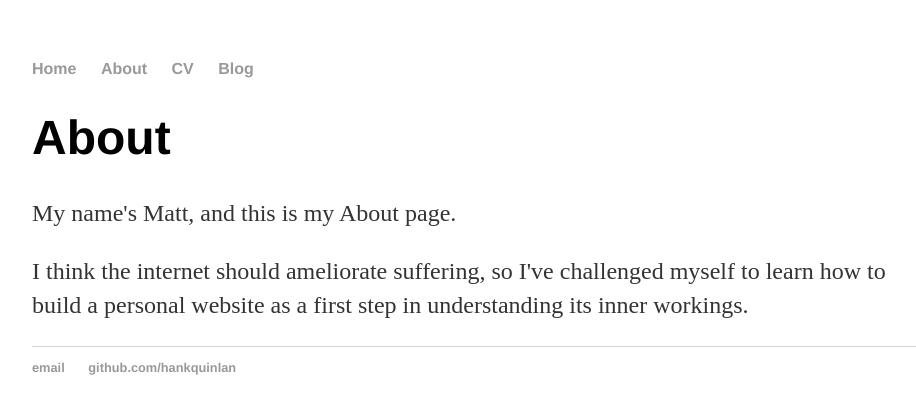
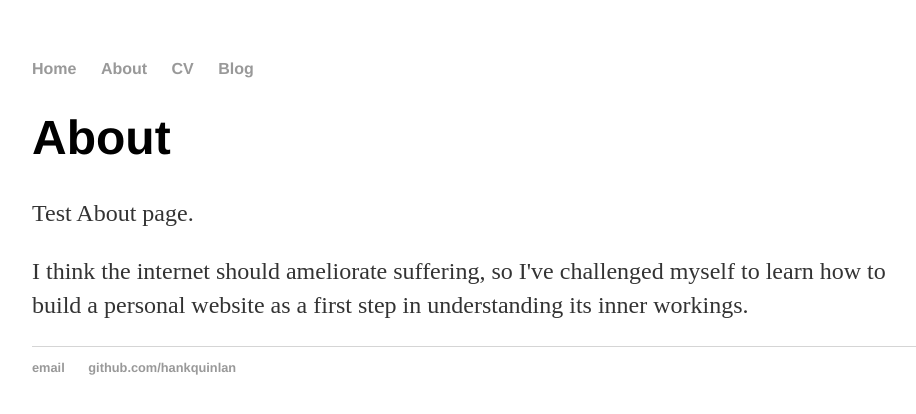
Before and after one commit to matthryknow/matthrynkow.github.io, a Jekyll site: the page built from about/index.html, in a window 1280 px wide. Shown: the top 414 px of the page, without its empty margins (160-1076 px from the left). Built offline with Jekyll 4.4.1, drawn with Linux system fonts in a browser that asks for light colours.

Commit message:
Update index.html

```diff
--- a/about/index.html
+++ b/about/index.html
@@ -5,6 +5,6 @@ title: About
 
 <h1>{{ page.title }}</h1>
 
-<p> My name's Matt, and this is my About page. </p>
+<p> Test About page. </p>
 
 <p> I think the internet should ameliorate suffering, so I've challenged myself to learn how to build a personal website as a first step in understanding its inner workings. </p>
```
